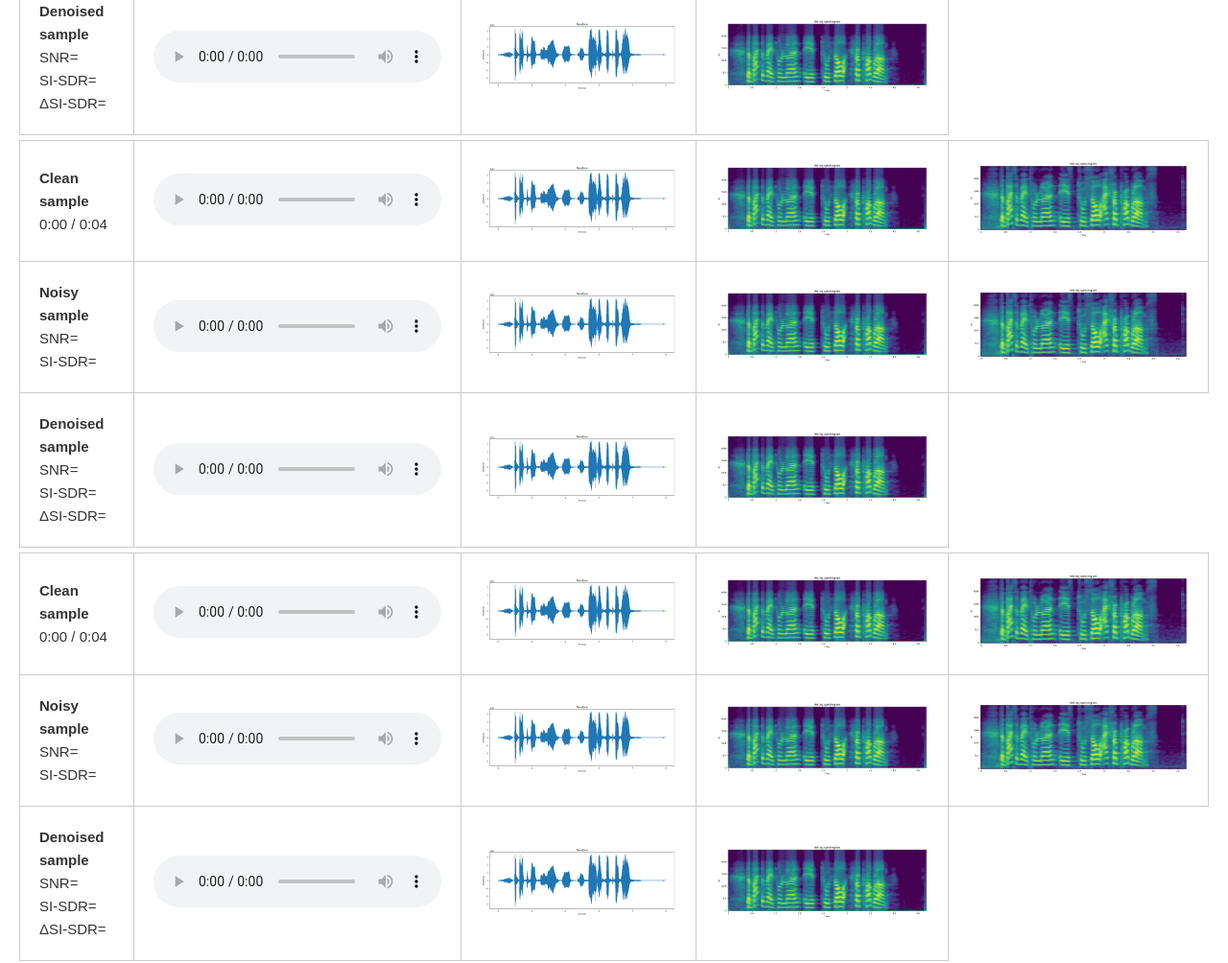
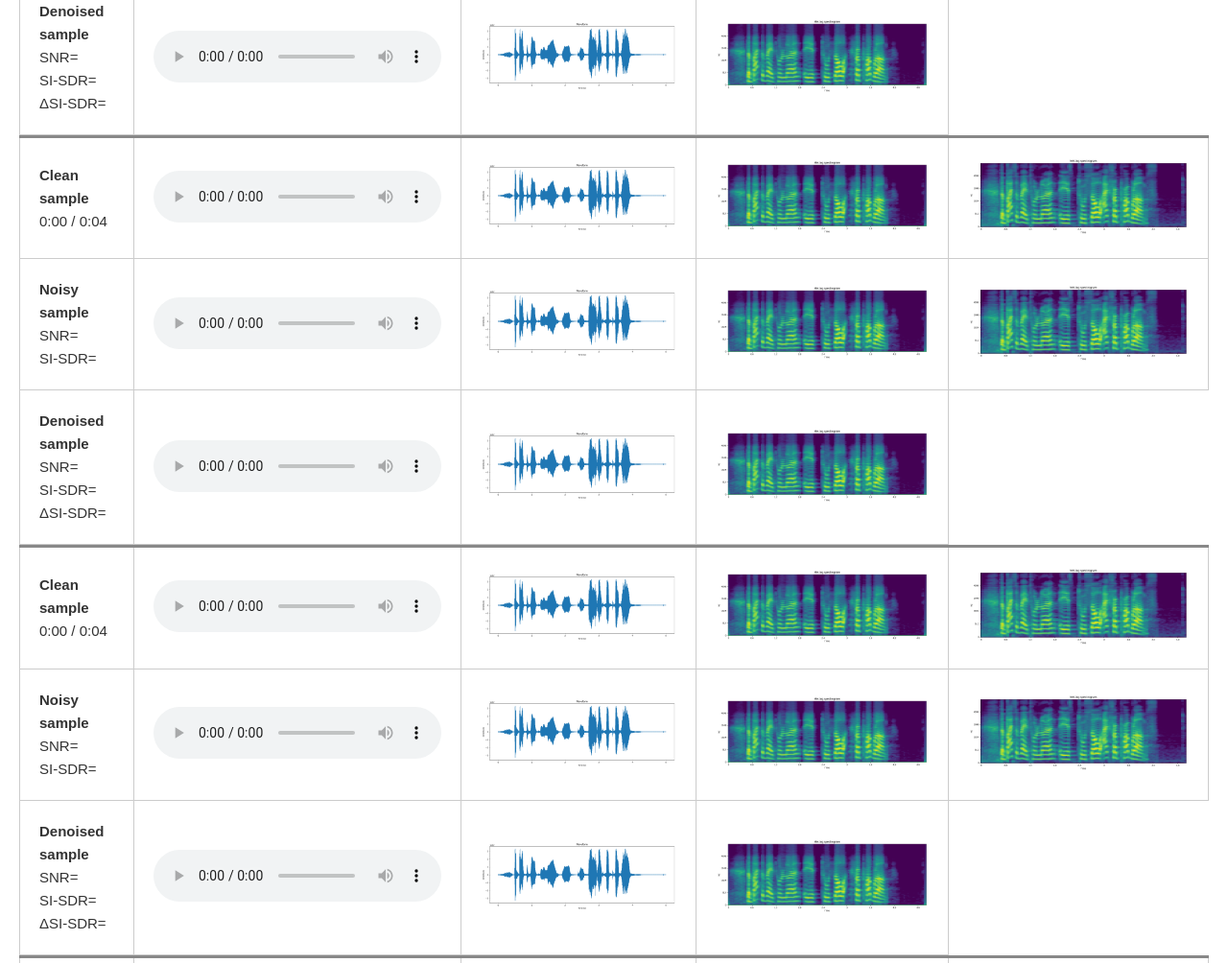
Before and after one commit to anonymoususers718/largecall, a plain HTML site: page index.html in a window 1280 px wide. Shown: the part 845-1849 px from the top of the page at 96% size. Drawn offline with Linux system fonts and the light colour scheme.

Commit message:
更新 HTML，调整表格高度

```diff
--- a/index.html
+++ b/index.html
@@ -47,7 +47,8 @@
     }
     .separator td {
       border: none;
-      height: 5px;
+      height: 0;
+     border-bottom: 3px solid #888;
     padding: 0;
     }
   </style>
@@ -95,7 +96,7 @@
          <td><img src="assets/mel_audio.png" class="spectrogram"></td>
         </tr>
 
-        <tr class="separator"><td colspan=""></td></tr>
+        <tr class="separator"><td colspan="5"></td></tr>
 
         <!-- Example 2 -->
         <tr>
```
